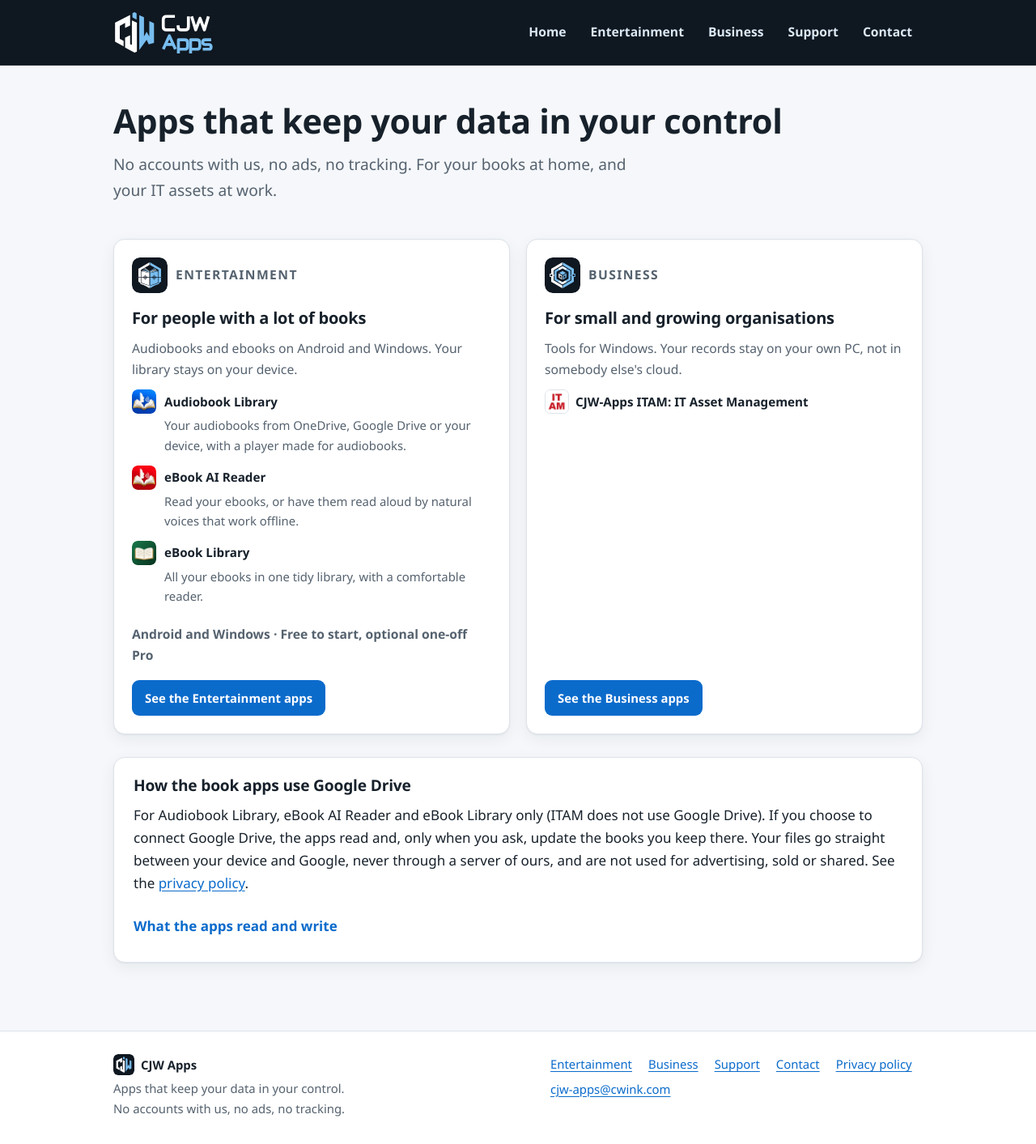
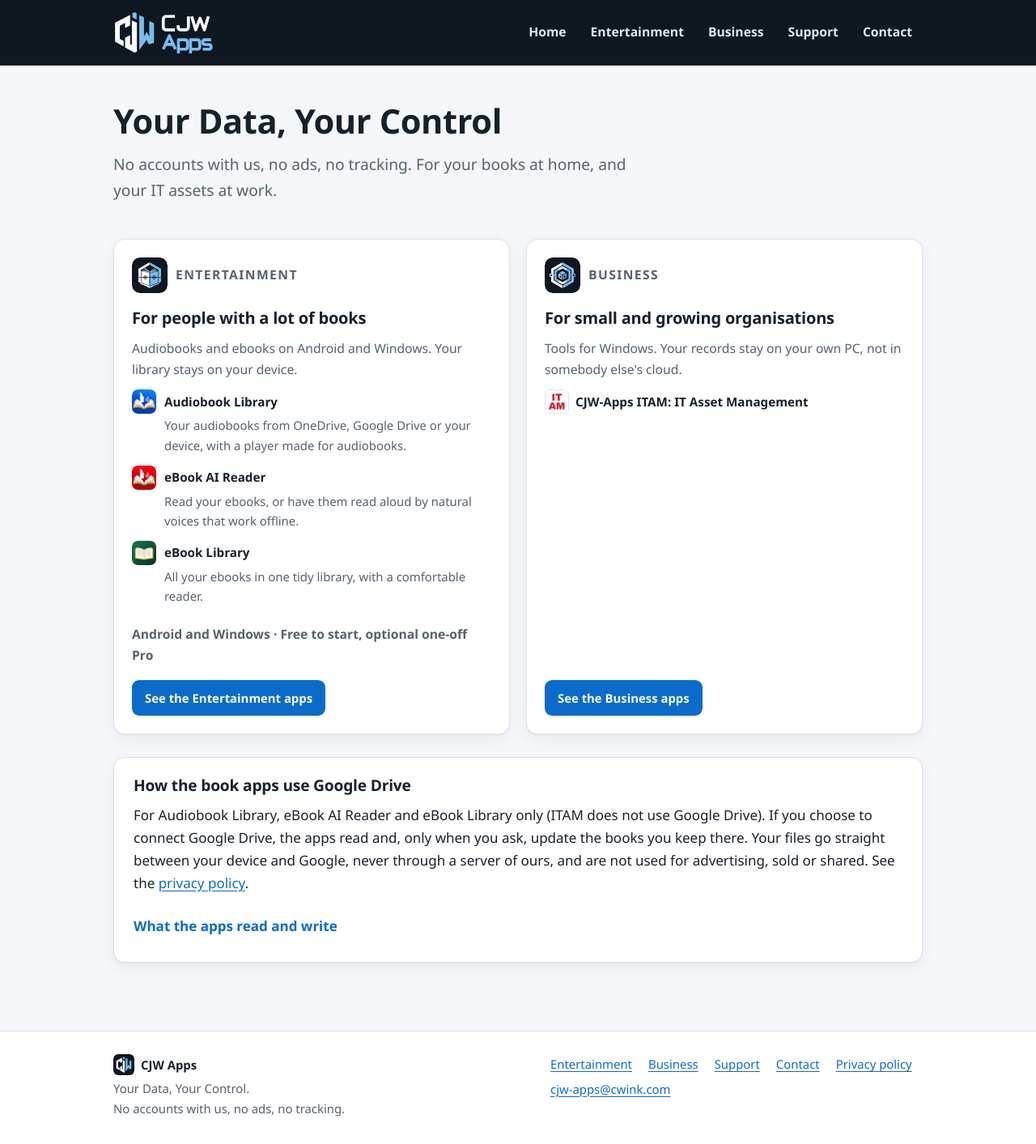
Before and after one commit to cjw-code71/cjw-apps, a Jekyll site: the page built from index.md, in a window 1280 px wide. Shown: the whole page at 81% size. Built offline with Jekyll 4.4.1, drawn with Linux system fonts in a browser that asks for light colours.

Commit message:
Tagline: Your Data, Your Control
Co-Authored-By: Claude Opus 5.5 <noreply@anthropic.com>
Claude-Session: https://claude.ai/code/session_018sxEz2Nma7rBUjrM2EbSoD

```diff
--- a/_config.yml
+++ b/_config.yml
@@ -1,5 +1,5 @@
 title: CJW Apps
-description: Apps that keep your data in your control
+description: Your Data, Your Control
 url: https://apps.cwink.com
 g2_url: "https://www.g2.com/products/cjw-itam/reviews"  # ITAM's G2 page: when set, "Listed on G2" links appear on the ITAM and Business pages
 email: cjw-apps@cwink.com  # the address shown everywhere on the site (footer, contact, support, privacy pages)
--- a/_layouts/default.html
+++ b/_layouts/default.html
@@ -49,7 +49,7 @@
     <div class="wrap foot">
       <div>
         <div class="foot-brand"><img src="{{ site.baseurl }}/assets/brand/cjw-apps-icon.svg" alt="" width="26" height="26">CJW Apps</div>
-        <div class="foot-note">Apps that keep your data in your control.<br>No accounts with us, no ads, no tracking.</div>
+        <div class="foot-note">Your Data, Your Control.<br>No accounts with us, no ads, no tracking.</div>
       </div>
       <nav aria-label="Footer">
         <a href="{{ site.baseurl }}/entertainment/">Entertainment</a>
--- a/index.md
+++ b/index.md
@@ -3,7 +3,7 @@ title: CJW Apps - Audiobook, eBook and IT Asset Management Apps
 ---
 
 <div class="hero">
-  <h1>Apps that keep your data in your control</h1>
+  <h1>Your Data, Your Control</h1>
   <p>No accounts with us, no ads, no tracking. For your books at home, and your IT assets at work.</p>
 </div>
 
```
